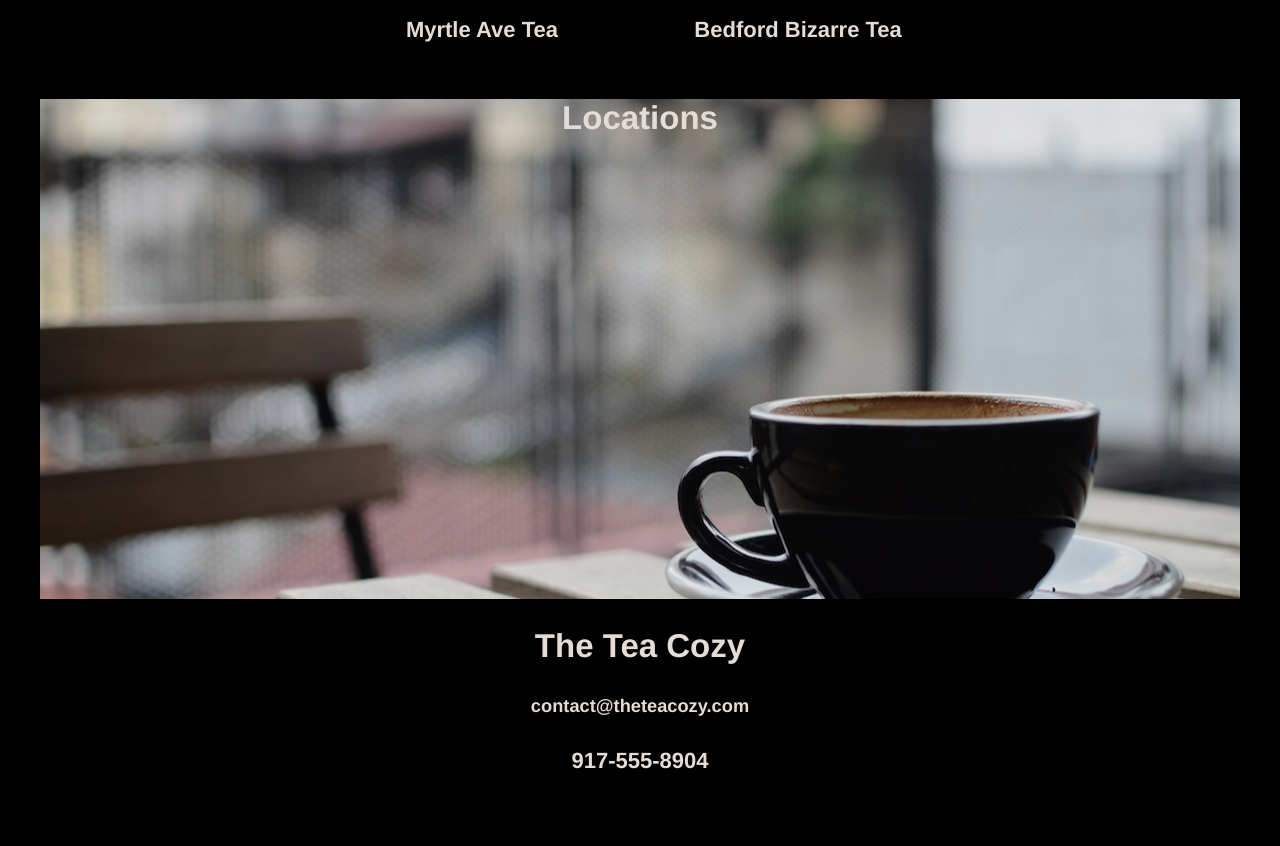
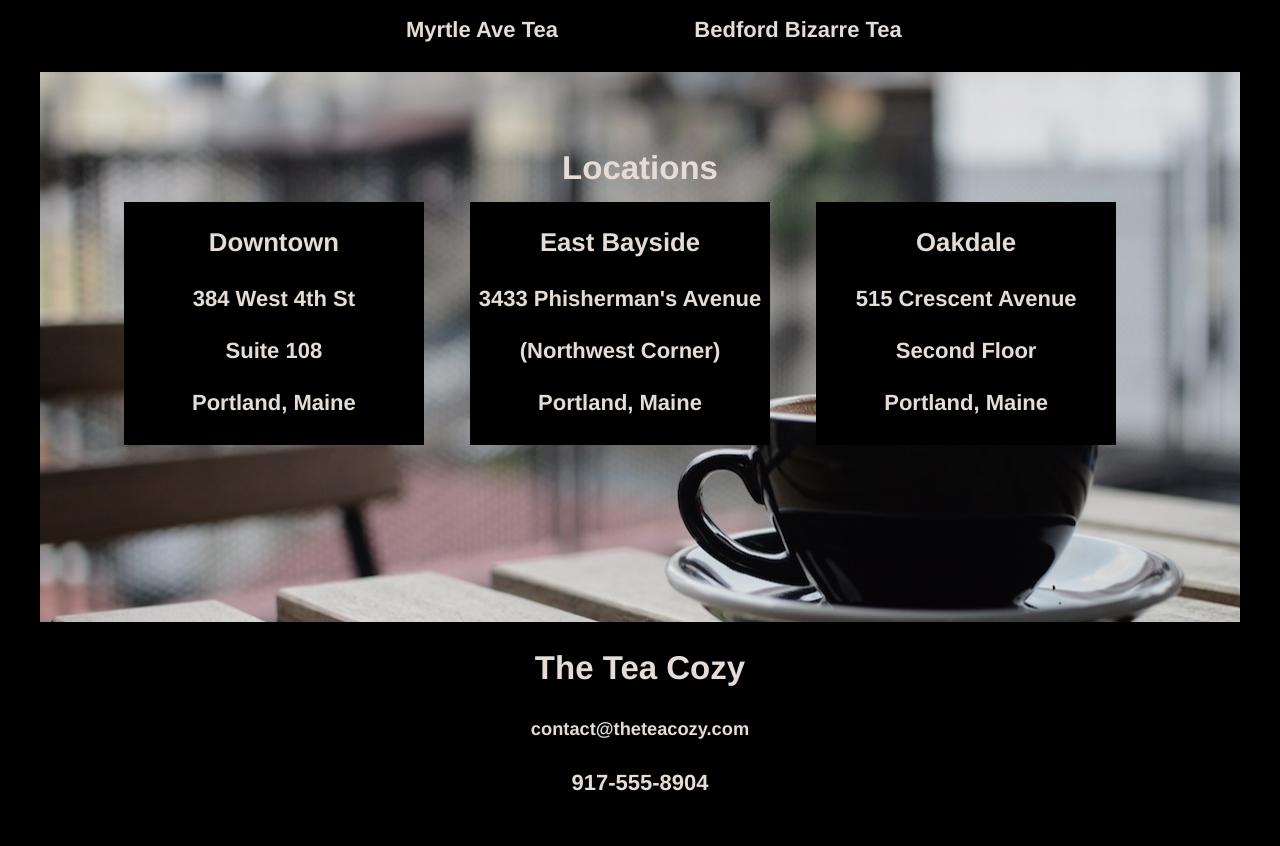
Before and after one commit to JennyDavis5/teacozy, a plain HTML site: page index.html in a window 1280 px wide. Shown: the part 1385-2231 px from the top of the page. Drawn offline with Linux system fonts and the light colour scheme.

Commit message:
TeaCozy Project

```diff
--- a/index.html
+++ b/index.html
@@ -52,9 +52,17 @@
       <div>
         <h2>Locations</h2>
       </div>
-      <div>
-        <h3></h3>
-        <h4></h4>
+      <div class="block1">
+        <h3>Downtown</h3>
+        <h4>384 West 4th St<br /><br />Suite 108<br /><br />Portland, Maine</h4>
+      </div>
+      <div class="block2">
+        <h3>East Bayside</h3>
+        <h4>3433 Phisherman's Avenue<br /><br />(Northwest Corner)<br /><br />Portland, Maine</h4>
+      </div>
+      <div class="block3">
+        <h3>Oakdale</h3>
+        <h4>515 Crescent Avenue<br /><br />Second Floor<br /><br />Portland, Maine</h4>
       </div>
     </div>
     <div class="story4">
--- a/resources/css/style.css
+++ b/resources/css/style.css
@@ -48,6 +48,7 @@ ul li {
 .mid1 {
   text-align: center;
   background-color: black;
+  width: 1200px;
 }
 
 .image1, .image2, .image3, .image4, .image5 {
@@ -80,6 +81,19 @@ ul li {
   background-repeat: no-repeat;
   background-position: center;
   text-align: center;
+  padding-top: 50px;
+}
+
+.story3 h2 {
+  margin-bottom: 15px;
+}
+
+.block1, .block2, .block3 {
+  background-color: black;
+  width: 300px;
+  opacity: 1;
+  display: inline-block;
+  margin-right: 40px;
 }
 
 .story4 {
```
